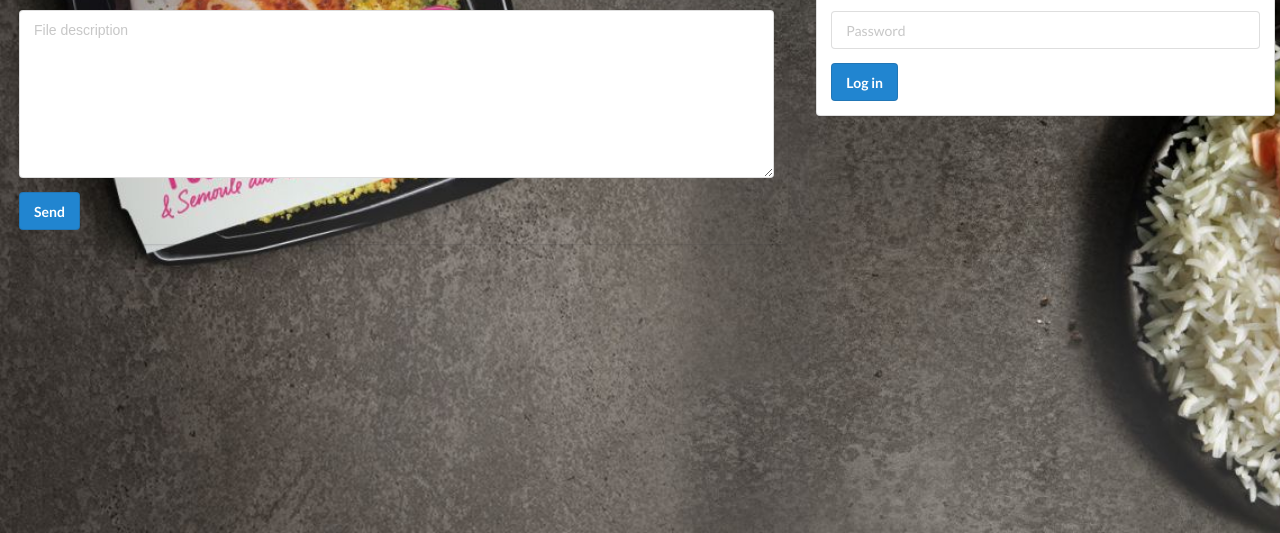
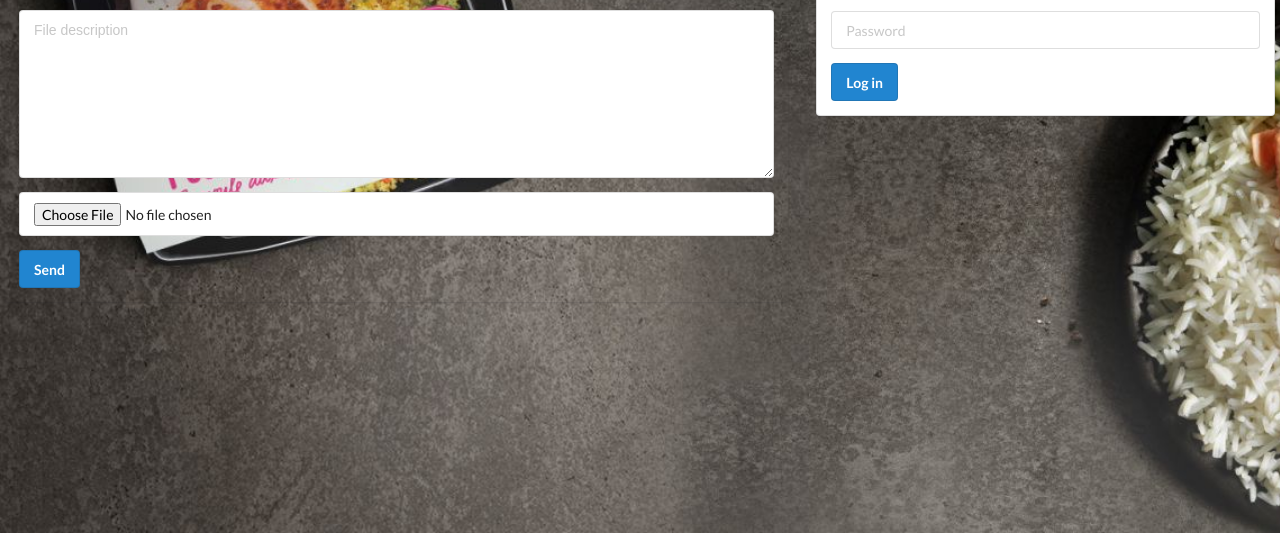
Before and after one commit to LucentDread/ProjetCyberRange, a plain HTML site: page Web/Extranet/customer.html in a window 1280 px wide. Shown: the part 267-800 px from the top of the page. Drawn offline with Linux system fonts and the light colour scheme.

Commit message:
file input

```diff
--- a/Web/Extranet/customer.html
+++ b/Web/Extranet/customer.html
@@ -26,6 +26,11 @@
               <div class="field">
                 <div class="ui input">
                   <textarea name="file_desc" placeholder="File description"></textarea>
+                </div>
+              </div>
+              <div class="field">
+                <div class="ui input">
+                  <input type="file" id="file" name="file" accept="image/*, .pdf">
                 </div>
               </div>
               <div class="ui input">
```
